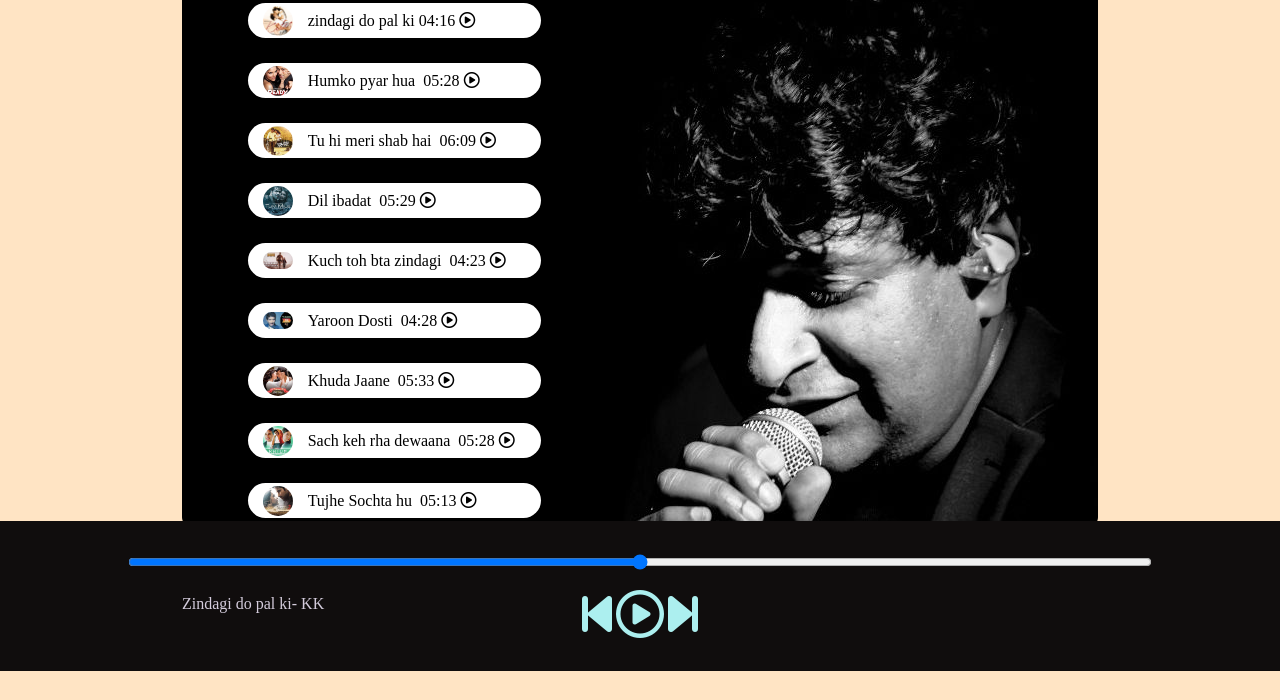
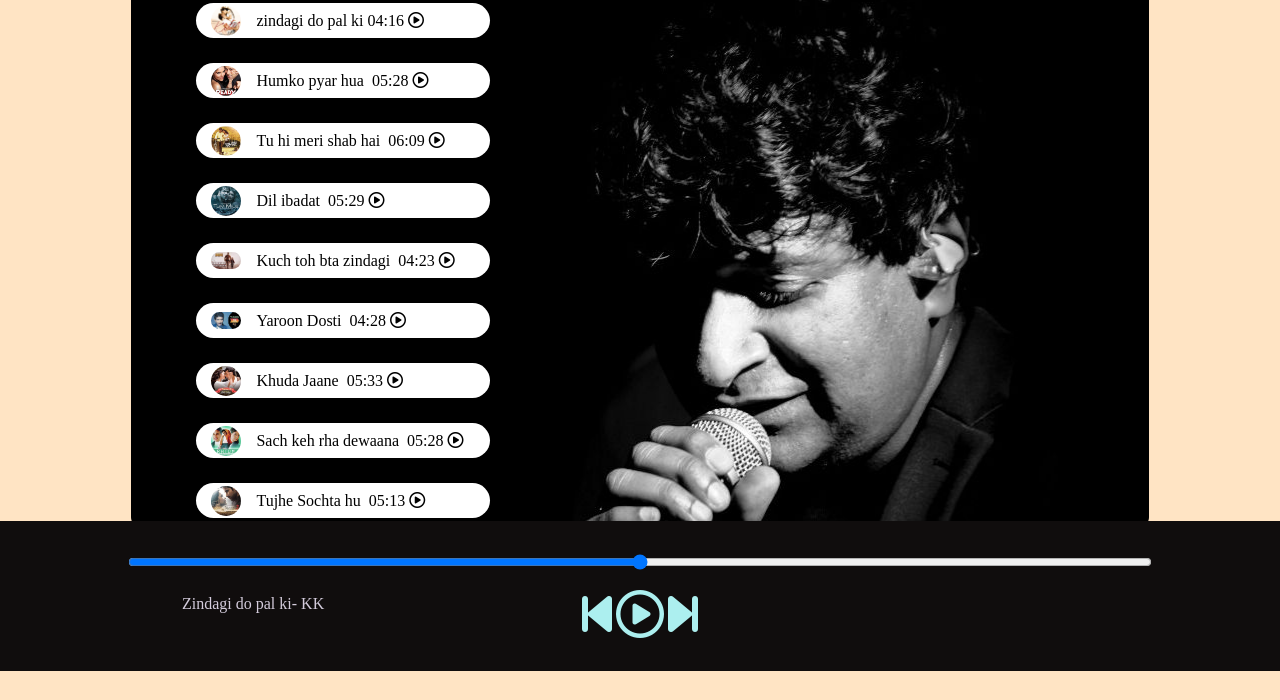
Before and after one commit to Aashishsri/Sangeet, a plain HTML site: page index.html in a window 1280 px wide. Shown: the part 129-829 px from the top of the page. Drawn offline with Linux system fonts and the light colour scheme.

Commit message:
Update style.css

```diff
--- a/style.css
+++ b/style.css
@@ -37,7 +37,7 @@ nav ul li{
     color: aliceblue;
     display: flex;
     margin: 22px auto;
-    width: 70%;
+    width: 78%;
     border-radius: 11px;
     background-image:url(bg3.jpg);
     padding: 10px;
```
